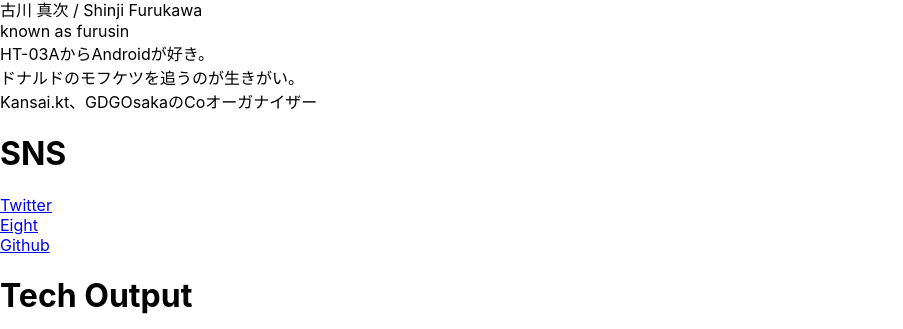
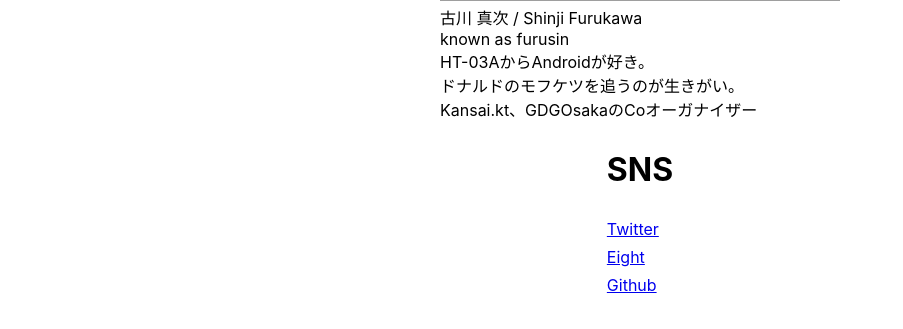
Before and after one commit to furusin/-portfolio, a React (Create React App) app: page / in a window 1280 px wide. Shown: the part 389-718 px from the top of the page, without its empty margins (0-903 px from the left). Built offline with nearby package versions, Linux system fonts and the light colour scheme; grey boxes are pictures that could not be loaded.

Commit message:
Modify：中央寄せ

```diff
--- a/src/App.tsx
+++ b/src/App.tsx
@@ -10,6 +10,7 @@ import {
   ChakraProvider,
   Flex,
   Input,
+  Stack,
 } from "@chakra-ui/react";
 import BriefInfo from "./components/BriefInfo";
 import Sns from "./components/Sns";
@@ -19,14 +20,14 @@ import Carrer from "./components/Carrer";
 
 function App() {
   return (
-    <div>
+    <Stack align="center">
       <Header />
       <BriefInfo />
       <Sns />
       <TechOutput />
       <Carrer />
       <Footer />
-    </div>
+    </Stack>
   );
 }
 
--- a/src/components/Sns.tsx
+++ b/src/components/Sns.tsx
@@ -1,3 +1,4 @@
+import { Stack } from "@chakra-ui/layout";
 import React from "react";
 import Eight from "./Eight";
 import Github from "./Github";
@@ -6,12 +7,12 @@ import Twitter from "./Twitter";
 export default class Sns extends React.Component {
   render() {
     return (
-      <div>
+      <Stack>
         <h1>SNS</h1>
         <Twitter />
         <Eight />
         <Github />
-      </div>
+      </Stack>
     );
   }
 }
```
